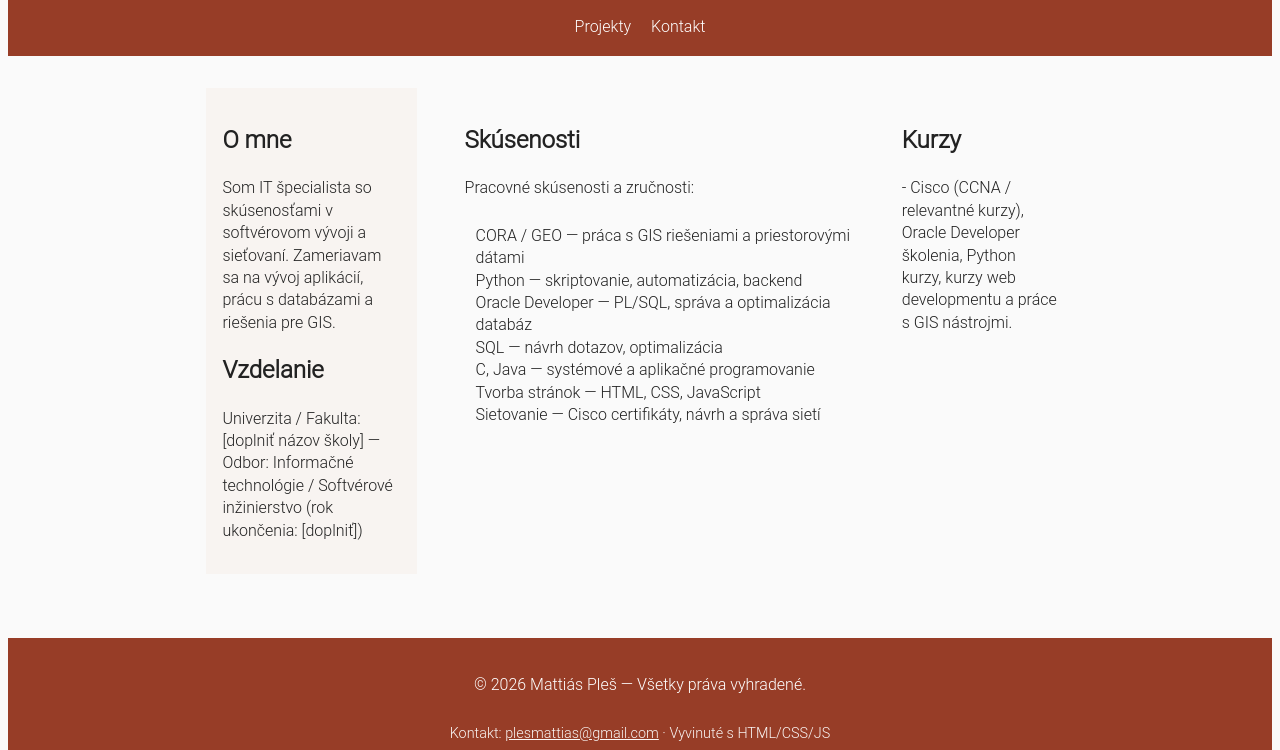
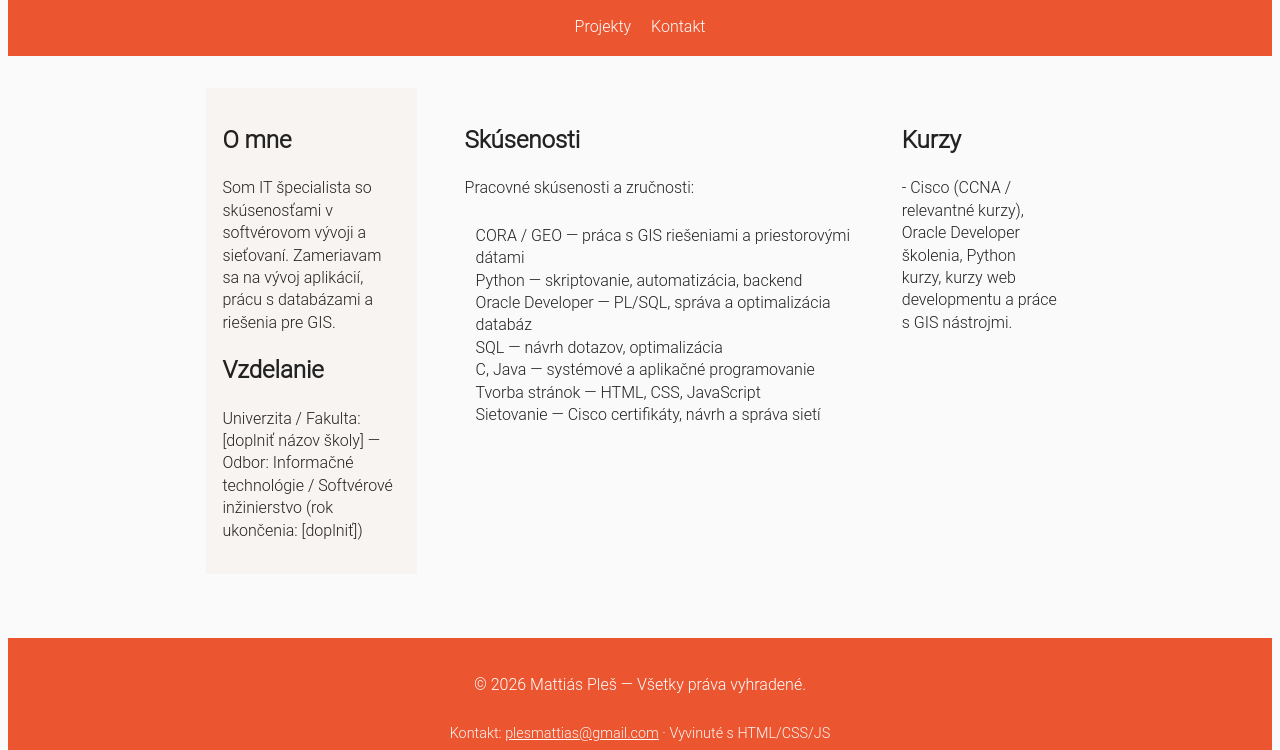
Before and after one commit to gamderto/gamderto.github.io, a website built with webpack: page index.html in a window 1280 px wide. Shown: the part 133-883 px from the top of the page. Built offline with nearby package versions, Linux system fonts and the light colour scheme.

Commit message:
commit -m

```diff
--- a/css/style.css
+++ b/css/style.css
@@ -19,7 +19,7 @@ html {
 :root {
   --bg: #fafafa;
   --text: #222222;
-  --accent: #973d27; /* header/footer */
+  --accent: #eb5631; /* header/footer */
   --accent-2: #ec7979; /* hover */
   --card-bg: #f8f4f1; /* panel background */
   --link: #ffffff;
```
